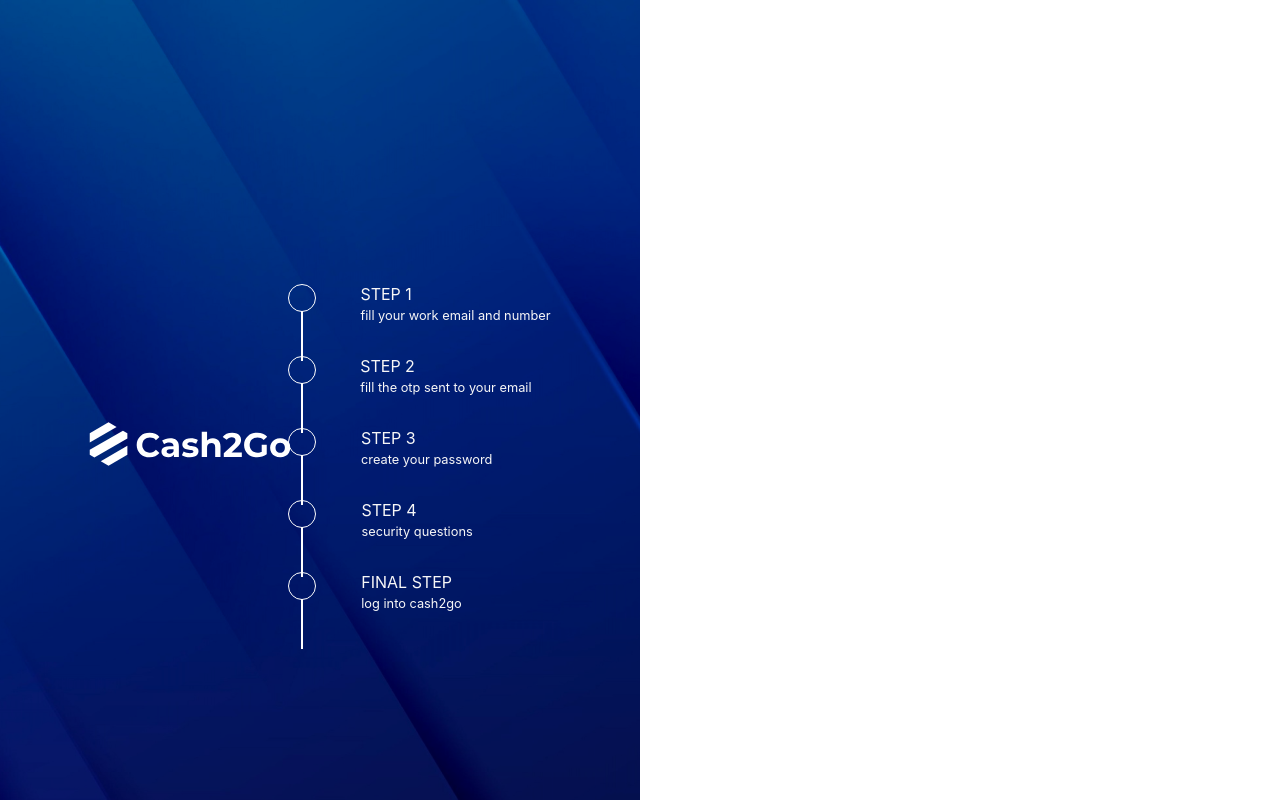
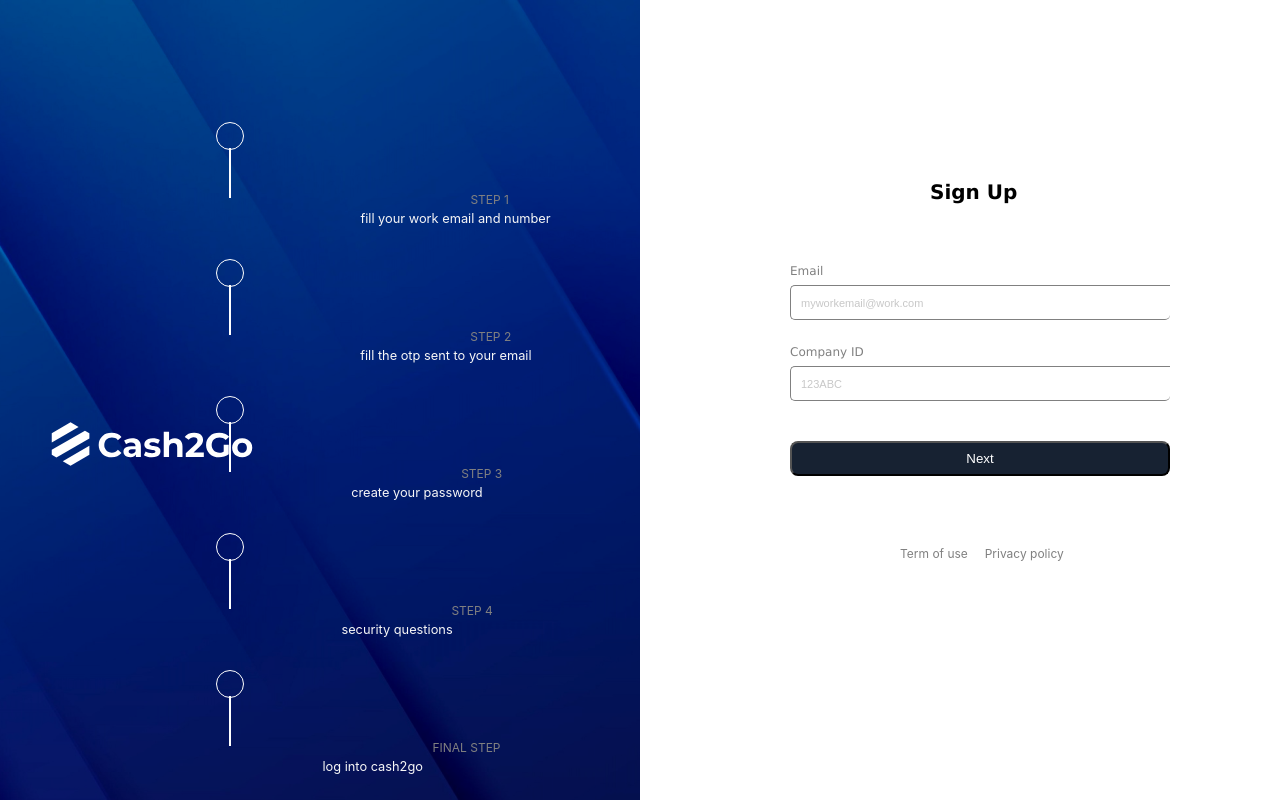
Before and after one commit to joyibeh93/Cash2go-loan-app, a React (Create React App) app: page / in a window 1280 px wide. Built offline with nearby package versions, Linux system fonts and the light colour scheme; the HTML template or start-up script is replaced by a standard one.

Commit message:
added signup

```diff
--- a/src/App.js
+++ b/src/App.js
@@ -1,11 +1,13 @@
 import './index.css';
 import './App.css';
 import MainOtp from './Components/MainOtp';
+import SignUpPage from './Components/SignUpPage';
 
 function App() {
   return (
     <div>
-      <MainOtp />
+      {/* <MainOtp /> */}
+      <SignUpPage />
     </div>
   );
 }
--- a/src/Components/MainOtp.jsx
+++ b/src/Components/MainOtp.jsx
@@ -1,6 +1,7 @@
 import React from 'react';
 import Logo from './Logo';
 import StepsContainer from './StepsContainer';
+
 
 const MainOtp = () => {
   return (
@@ -10,7 +11,8 @@ const MainOtp = () => {
         <div className="check">
           <StepsContainer />
         </div>
-        <div className="right-side"></div>
+        <div className="right-side">
+        </div>
       </div>
     </div>
   );
--- /dev/null
+++ b/src/Components/SignUp.js
@@ -0,0 +1,47 @@
+import React from 'react';
+import { Formik, Form, Field, ErrorMessage } from 'formik';
+import * as Yup from 'yup';
+import '../SignUp.css'
+
+const Signup = () => {
+
+    const validationSchema = Yup.object({
+        email: Yup.string().email('Invalid email address').required('Email is required'),
+        companyID: Yup.string().required('Company ID is required'),
+    });
+
+    const handleSubmit = (values, { setSubmitting }) => {
+        console.log(values);
+        setSubmitting(false);
+    };
+
+    return (
+        <div className='signup'>
+            <h2>Sign Up</h2>
+            <Formik
+                initialValues={{ email: '', companyID: '' }}
+                validationSchema={validationSchema}
+                onSubmit={handleSubmit}
+            >
+                <Form>
+                    <div>
+                        <label htmlFor="email">Email</label>
+                        <Field className='field' type="email" id="email" name="email" placeholder="myworkemail@work.com" />
+                        <ErrorMessage name="email" component="div" />
+                    </div>
+
+                    <div>
+                        <label htmlFor="companyID">Company ID</label>
+                        <Field className='field' type="companyID" id="companyID" name="companyID" placeholder="123ABC" />
+                        <ErrorMessage name="companyID" component="div" />
+                    </div>
+
+                    <button type="submit">Next</button>
+                    <p>Term of use &nbsp; &nbsp; Privacy policy</p>
+                </Form>
+            </Formik>
+        </div>
+    );
+};
+
+export default Signup;
--- /dev/null
+++ b/src/Components/SignUpPage.js
@@ -0,0 +1,27 @@
+import React from 'react'
+import Logo from './Logo';
+import StepsContainer from './StepsContainer';
+import SignUp from './SignUp'
+import '../SignUp.css'
+
+
+const SignUpPage = () => {
+
+    return (
+
+        <div className="container">
+            <div className="left-side">
+                <Logo />
+                <div className="check">
+                    <StepsContainer />
+                </div>
+            </div>
+            <div className="right-side">
+                <SignUp />
+            </div>
+
+        </div>
+    )
+}
+
+export default SignUpPage
--- /dev/null
+++ b/src/SignUp.css
@@ -0,0 +1,258 @@
+:root {
+  /*** background colors ***/
+  --main-bg-clr: #f7f7f7;
+  --otp-bg-clr: #dfdede;
+  --input-bg-clr: #b9bdc2;
+  --sign-up-btn-bg-clr: #172232;
+  --next-btn-bg-clr: #172232;
+  --submit-btn-bg-clr: #172232;
+  --side-bar-bg-clr: #252d39;
+  --dashboard-top-bg-clr: #252d39;
+  --dashboard-bg-clr: #f7f7f7;
+  --existing-btn-bg-clr: #b9bdc2;
+  --new-btn-bg-clr: #ff6f5a;
+  --approved-btn-bg-clr: #169872;
+  --rejected-btn-bg-clr: #fd3d39;
+  --pending-btn-bg-clr: #c0f5f9;
+  --credit-score-bg-clr: #b9bdc2;
+  --excellent-btn-bg-clr: #169872;
+  --good-btn-bg-clr: #747a85;
+  --user-icon-bg-clr: #747a85;
+  --defaulted-bg-clr: #fd3d39;
+  --paid-bg-clr: #169872;
+  --congratulations-bg-clr: #454e5c;
+
+  /*** text colors ***/
+  --main-text-color: #172232;
+  --sign-up-cl: #f7f7f7;
+  --label-clr: #747a74;
+  --input-clr: #747a85;
+  --next-submit-reset-clr: #f7f7f7;
+  --quote-text-clr: #f7f7f7;
+  --steps-clr: #f7f7f7;
+
+  /* font family */
+  --font-family-body: 'Inter', sans-serif;
+  --font-size: 1rem;
+}
+
+*,
+*::after,
+*::before {
+  box-sizing: border-box;
+  padding: 0;
+  margin: 0;
+}
+
+html {
+  font-family: var(--font-family-body);
+}
+
+.container {
+  display: flex;
+}
+
+/* blue backround section */
+.left-side {
+  display: flex;
+  background-image: url(./assets/5623076\ 1.png);
+  background-repeat: no-repeat;
+  justify-content: center;
+  align-items: center;
+  width: 50%;
+  height: 100vh;
+
+  /* padding: 3em 0 0; */
+}
+
+.steps-container {
+  margin-top: 8em;
+  margin-left: 1.5em;
+  display: flex;
+  flex-direction: column;
+  justify-content: center;
+  align-items: center;
+  color: var(--steps-clr);
+}
+
+.logo {
+  display: flex;
+  justify-content: center;
+  align-items: center;
+  margin-right: 1.5em;
+  margin-top: 5.5em;
+}
+
+.logo img {
+  margin-right: 0.5em;
+}
+
+.input-checkbox input[type='checkbox'] {
+  /* Hide the default checkbox */
+  visibility: hidden;
+}
+
+.input-checkbox label {
+  background-color: transparent;
+  border: 1px solid #fff;
+  border-radius: 50%;
+  cursor: pointer;
+  height: 28px;
+  left: 18em;
+  position: absolute;
+  width: 28px;
+}
+
+.input-checkbox label::after {
+  content: '';
+  position: absolute;
+  bottom: -49.8px;
+  /* Adjust the distance from the bottom */
+  left: 50%;
+  /* Position in the middle */
+  transform: translateX(-50%);
+  /* Move horizontally to center */
+  width: 2px;
+  /* Width of the vertical line */
+  height: 50px;
+  /* Height of the vertical line */
+  background-color: #fff;
+  /* Color of the vertical line */
+}
+
+.input-checkbox .check-in-progress label:after {
+  /* Show the checkmark when the checkbox is checked  */
+  content: '';
+  /* Position the checkmark at the center */
+  position: absolute;
+  top: 50%;
+  left: 50%;
+  /* Translate the checkmark to center it */
+  transform: translate(-50%, -50%);
+  /* Set the size of the checkmark */
+  width: 10px;
+  height: 10px;
+  /* Add rounded corners */
+  border-radius: 50%;
+  /* Set the background color of the checkmark */
+  background-color: #fff;
+}
+
+.input-checkbox .task-completed label:after {
+  /* Show a "good" mark when the task is completed */
+  content: '✓';
+  /* Position the mark at the center */
+  position: absolute;
+  top: 50%;
+  left: 50%;
+  /* Translate the mark to center it */
+  transform: translate(-50%, -50%);
+  /* Set the size and style of the mark */
+  font-size: 1.3rem;
+  font-weight: 400;
+  color: var(--dashboard-top-bg-clr);
+  background-color: var(--main-bg-clr);
+  border-radius: 50%;
+  width: 100%;
+  height: 100%;
+  display: flex;
+  justify-content: center;
+  align-items: center;
+}
+
+.authenticate {
+  display: flex;
+  justify-content: center;
+}
+
+.desc {
+  font-size: 0.8rem;
+  margin-bottom: 3em;
+}
+
+.step2 {
+  margin-right: 1.2em;
+}
+
+.step3 {
+  margin-right: 3.6em;
+}
+
+.step4 {
+  margin-right: 4.8em;
+}
+
+.step5 {
+  margin-right: 5.5em;
+}
+
+.step-num {
+  /* margin-top: 3em; */
+  text-transform: uppercase;
+}
+
+.num {
+  margin-bottom: 2em;
+}
+
+/* end of blue background section */
+
+.signup {
+  margin-top: 180px;
+  margin-left: 150px;
+  align-items: center;
+
+}
+
+h2 {
+
+  font-family: Verdana, Geneva, Tahoma, sans-serif;
+  font-size: 20px;
+  margin-bottom: 60px;
+  margin-left: 140px;
+  /* text-align: center; */
+}
+
+label {
+  float: left;
+  width: 30%;
+  color: gray;
+  font-weight: 50;
+  font-size: 12px;
+  font-family: Verdana, Geneva, Tahoma, sans-serif;
+  margin-bottom: 7px;
+}
+
+::-webkit-input-placeholder {
+  padding-left: 10px;
+  font-size: 11px;
+  opacity: 0.4;
+}
+
+.field {
+  margin-bottom: 25px;
+  height: 35px;
+  width: 380px;
+  /* background-color: #eeedede0; */
+  border-top: 1px solid gray;
+  border-left: 1px solid gray;
+  border-bottom: 1px solid gray;
+  border-right: 0px solid;
+  border-radius: 5px 0px 5px 5px;
+}
+
+button {
+  margin-top: 15px;
+  height: 35px;
+  width: 380px;
+  background-color: #172232;
+  color: white;
+  border-radius: 8px;
+}
+
+p {
+  font-size: 12px;
+  color: gray;
+  margin-top: 70px;
+  margin-left: 110px;
+}
```
